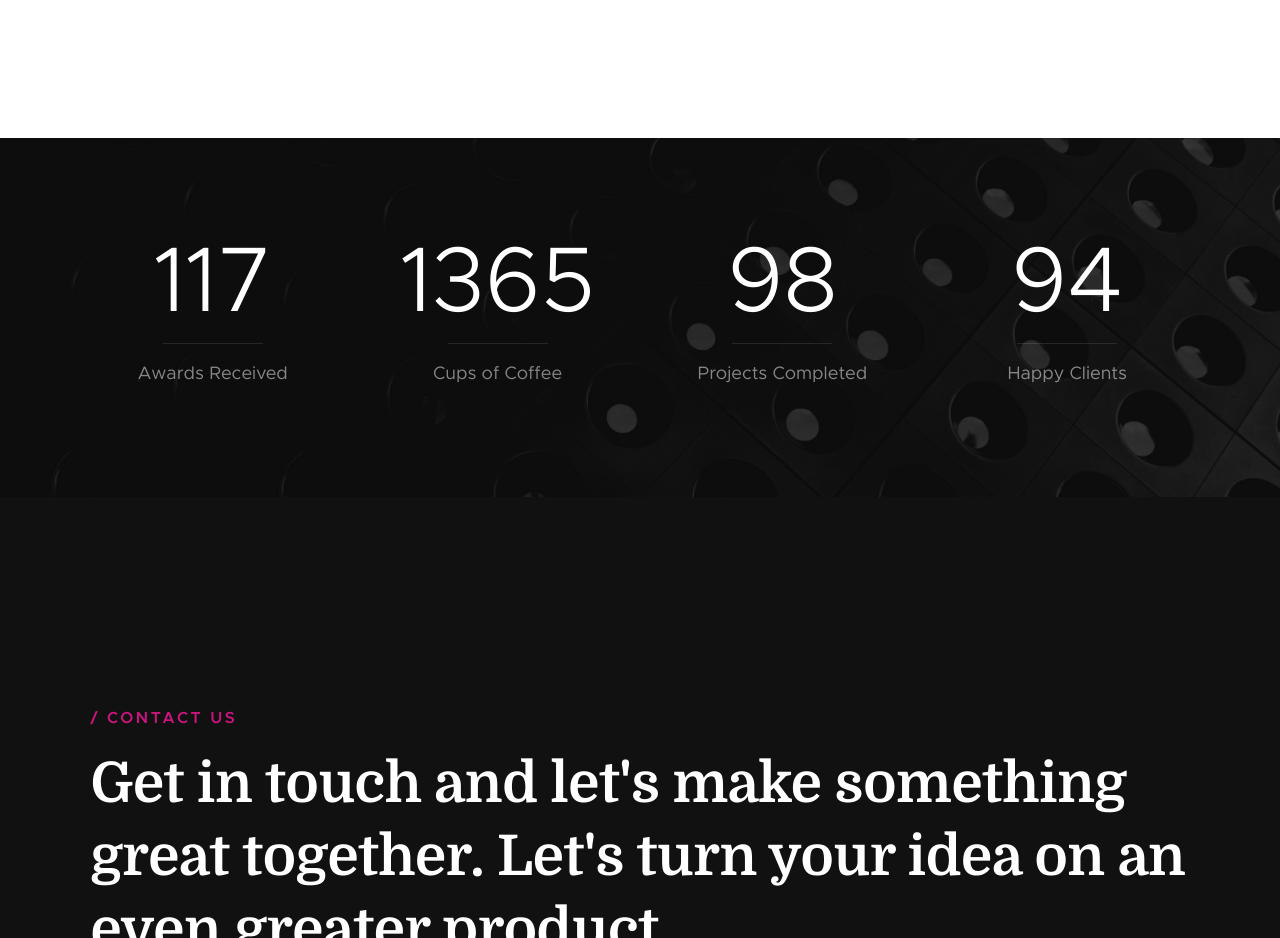
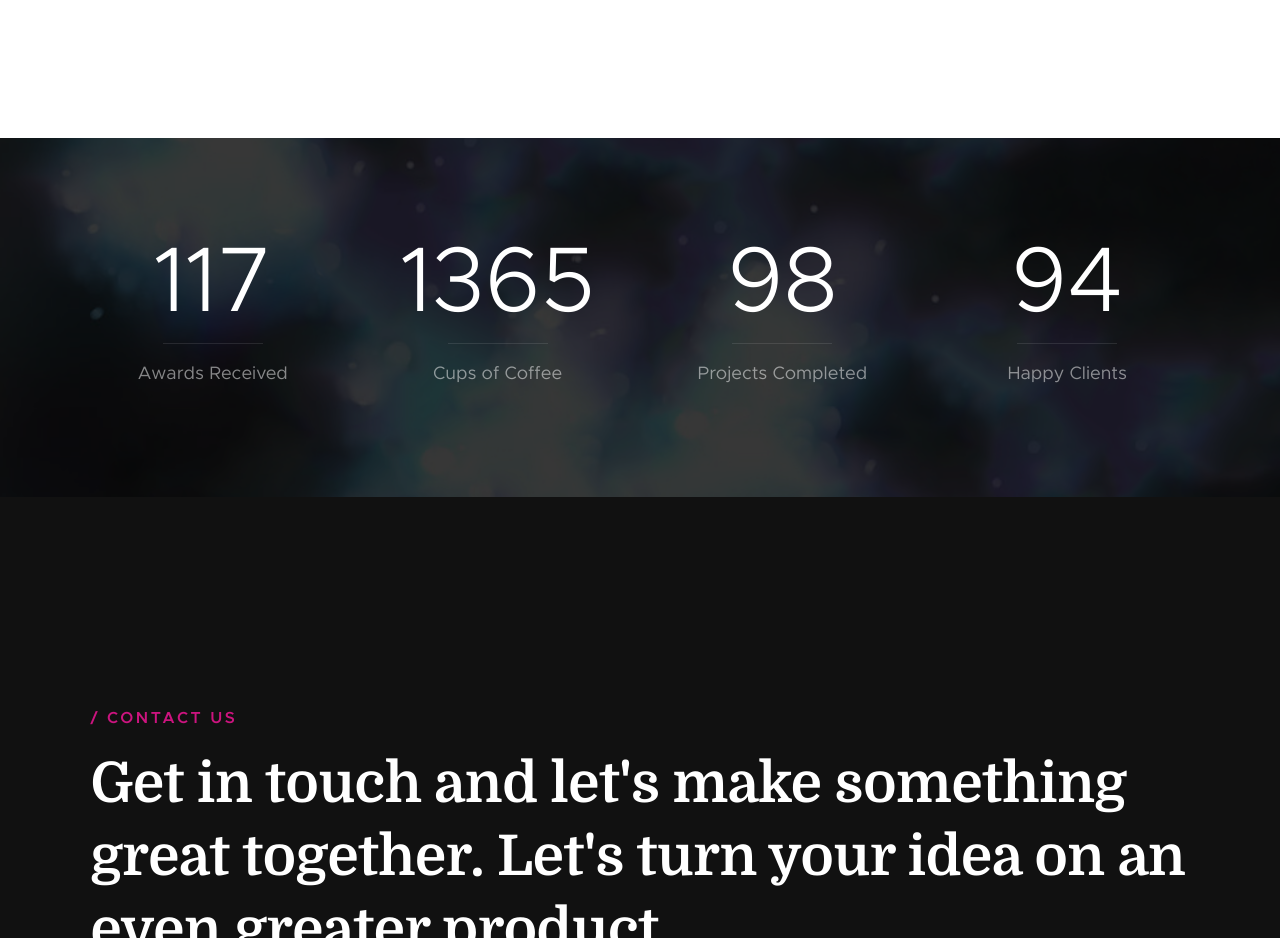
Before and after one commit to KuroHiKori/Portfolio, a plain HTML site: page index.html in a window 1280 px wide. Shown: the part 5480-6418 px from the top of the page. Drawn offline with Linux system fonts and the light colour scheme; files whose address does not match are found by name.

Commit message:
Add files via upload

```diff
--- a/css/main.css
+++ b/css/main.css
@@ -2879,7 +2879,7 @@ html.no-csstransitions .home-content__main {
   padding-top: 4.2rem;
   padding-bottom: 4.2rem;
   background-color: #050505;
-  background-image: url(../images/stats-bg.jpg);
+  background-image: url(../images/backgroundthing.jpg);
   background-repeat: no-repeat;
   background-position: center center;
   background-size: cover;
```
